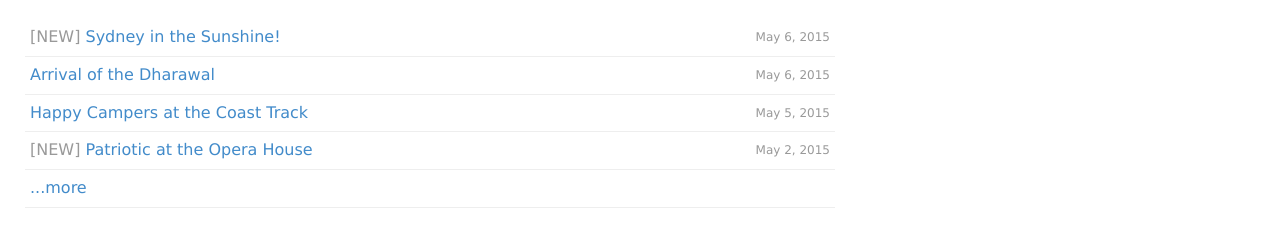
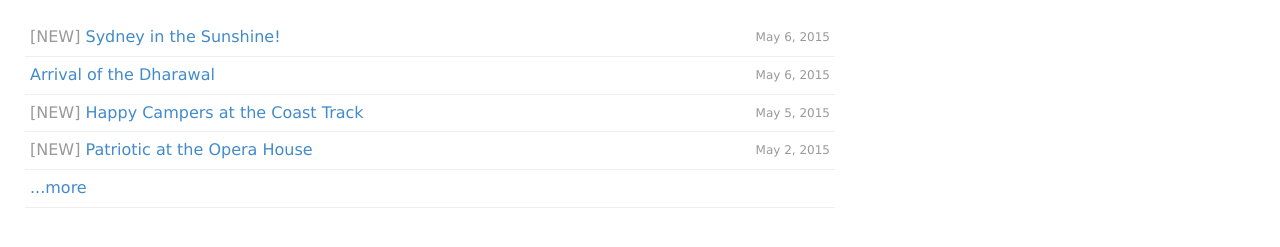
Before and after one commit to joekearney/joekearney.github.io, a Jekyll site: the page built from _posts/2015-01-01-where-are-we.html, in a window 1280 px wide and 900 px high. Shown: the part 275-522 px from the top of the window. Built offline with Jekyll 4.4.1, drawn with Linux system fonts in a browser that asks for light colours; nearby versions of some CDN libraries; some web fonts are replaced.

Commit message:
leave happy campers as new for now

```diff
--- a/_posts/2015-05-05-happy-camper-coast-track.md
+++ b/_posts/2015-05-05-happy-camper-coast-track.md
@@ -6,6 +6,7 @@ categories:
 - travel
 tags:
 - travel
+- new
 status: publish
 type: post
 published: true
```
